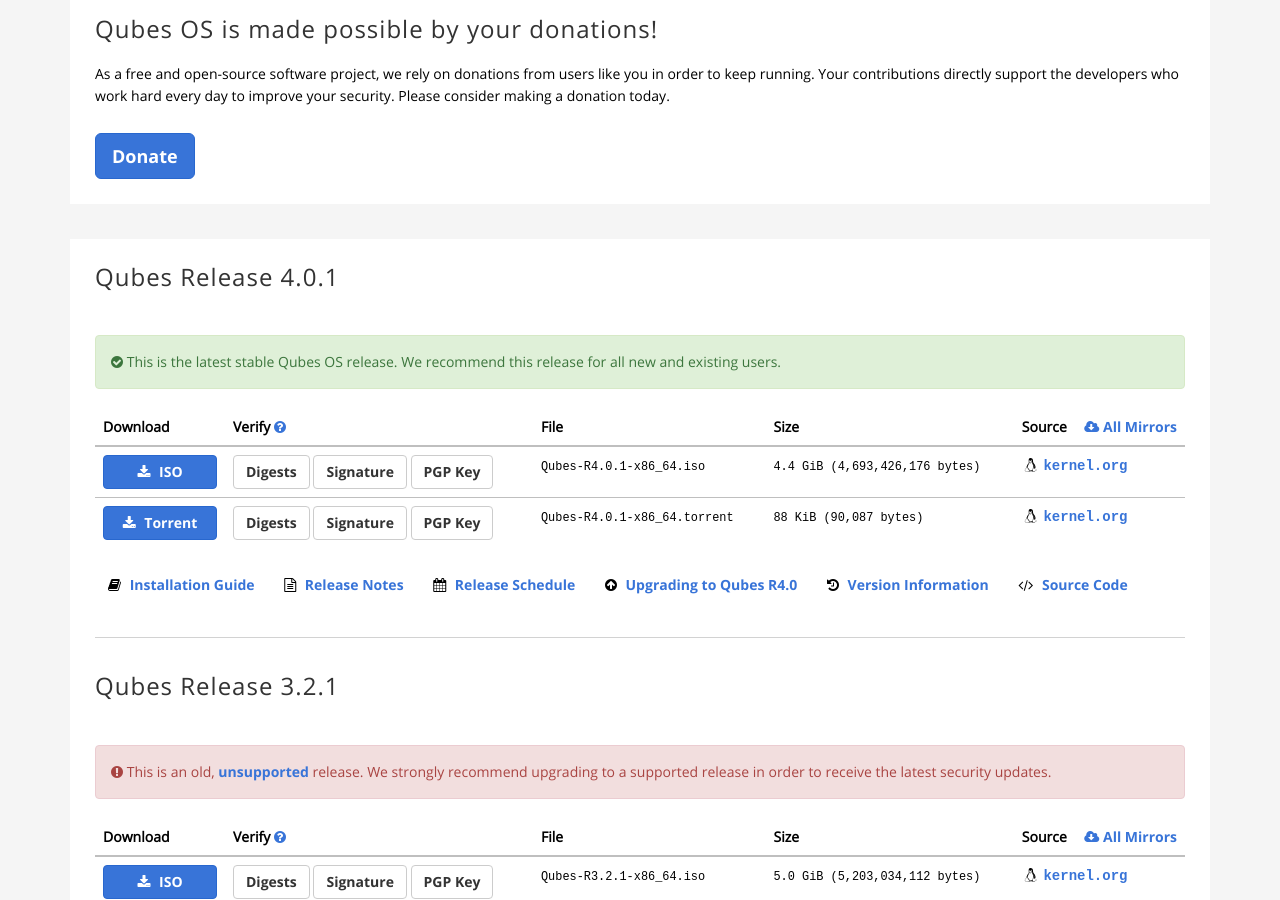
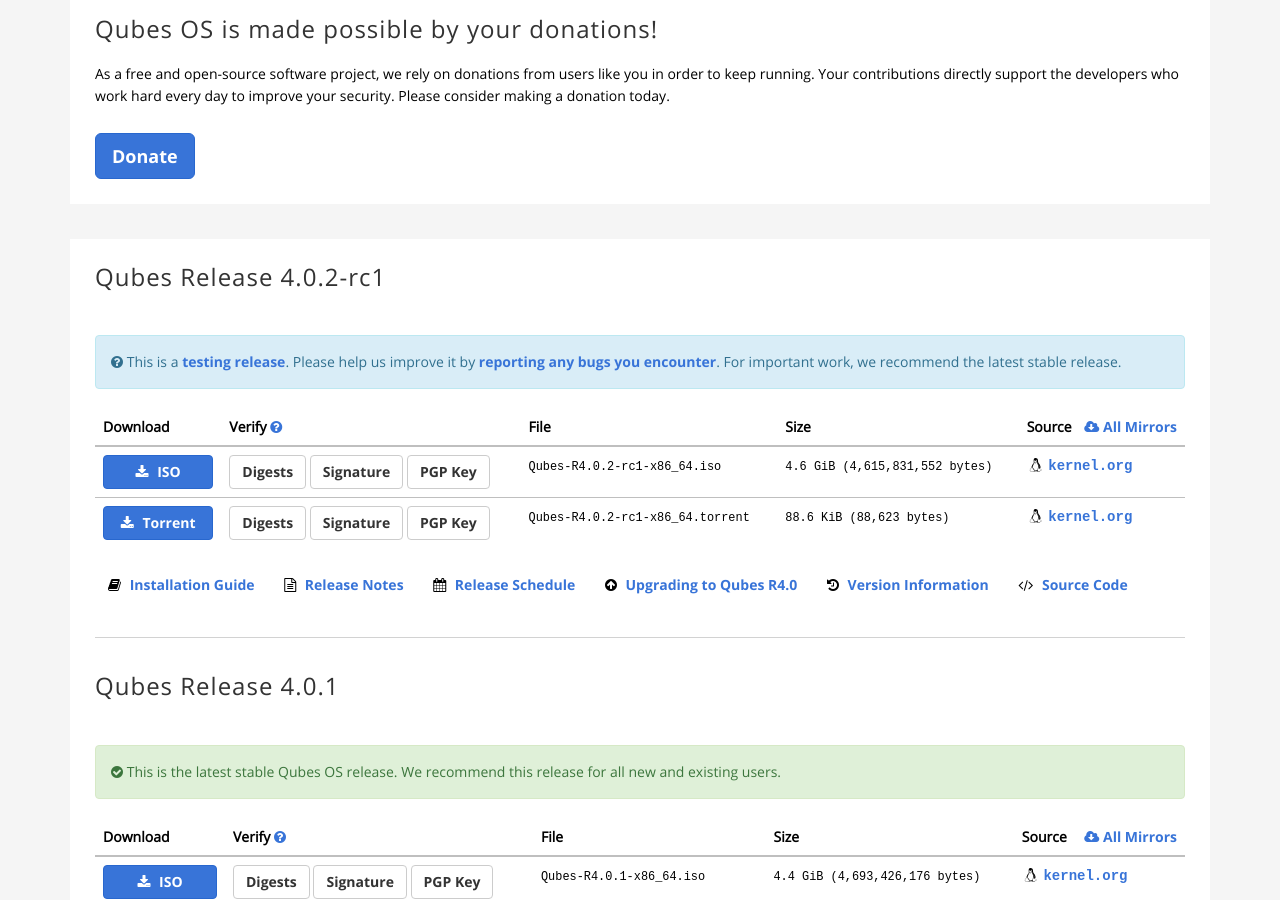
Before and after one commit to QubesOS/qubesos.github.io, a Jekyll site: the page built from pages/downloads.md, in a window 1280 px wide and 900 px high, scrolled down 398 px. Built offline with Jekyll 4.4.1, drawn with Linux system fonts in a browser that asks for light colours; some web fonts are replaced.

Commit message:
Add release 4.0.2-rc1

```diff
--- a/_data/downloads.yml
+++ b/_data/downloads.yml
@@ -5,6 +5,91 @@
 # "Deprecated" means old and no longer supported.
 
 releases:
+  Qubes Release 4.0.2-rc1:
+    testing: yes
+    latest: no
+    aging: no
+    deprecated: no
+    sources:
+      - name: qubes-os.org
+        display: no
+        method: HTTPS
+        type: ISO
+        filename: Qubes-R4.0.2-rc1-x86_64.iso
+        size: 4.6 GiB (4,615,831,552 bytes)
+        url: https://ftp.qubes-os.org/iso/Qubes-R4.0.2-rc1-x86_64.iso
+        verifiers:
+          hash: https://ftp.qubes-os.org/iso/Qubes-R4.0.2-rc1-x86_64.iso.DIGESTS
+          sig: https://ftp.qubes-os.org/iso/Qubes-R4.0.2-rc1-x86_64.iso.asc
+          key: https://keys.qubes-os.org/keys/qubes-release-4-signing-key.asc
+      - name: qubes-os.org
+        display: no
+        method: BitTorrent
+        type: Torrent
+        filename: Qubes-R4.0.2-rc1-x86_64.torrent
+        size: 88.6 KiB (88,623 bytes)
+        url: https://ftp.qubes-os.org/iso/Qubes-R4.0.2-rc1-x86_64.torrent
+        verifiers:
+          hash: https://ftp.qubes-os.org/iso/Qubes-R4.0.2-rc1-x86_64.iso.DIGESTS
+          sig: https://ftp.qubes-os.org/iso/Qubes-R4.0.2-rc1-x86_64.iso.asc
+          key: https://keys.qubes-os.org/keys/qubes-release-4-signing-key.asc
+      - name: kernel.org
+        display: yes
+        method: HTTPS
+        type: ISO
+        filename: Qubes-R4.0.2-rc1-x86_64.iso
+        size: 4.6 GiB (4,615,831,552 bytes)
+        url: https://mirrors.edge.kernel.org/qubes/iso/Qubes-R4.0.2-rc1-x86_64.iso
+        verifiers:
+          hash: https://mirrors.edge.kernel.org/qubes/iso/Qubes-R4.0.2-rc1-x86_64.iso.DIGESTS
+          sig: https://mirrors.edge.kernel.org/qubes/iso/Qubes-R4.0.2-rc1-x86_64.iso.asc
+          key: https://keys.qubes-os.org/keys/qubes-release-4-signing-key.asc
+      - name: halifax.rwth-aachen.de
+        display: no
+        method: HTTP
+        type: ISO
+        filename: Qubes-R4.0.2-rc1-x86_64.iso
+        size: 4.6 GiB (4,615,831,552 bytes)
+        url: http://ftp.halifax.rwth-aachen.de/qubes/iso/Qubes-R4.0.2-rc1-x86_64.iso
+        verifiers:
+          hash: http://ftp.halifax.rwth-aachen.de/qubes/iso/Qubes-R4.0.2-rc1-x86_64.iso.DIGESTS
+          sig: http://ftp.halifax.rwth-aachen.de/qubes/iso/Qubes-R4.0.2-rc1-x86_64.iso.asc
+          key: https://keys.qubes-os.org/keys/qubes-release-4-signing-key.asc
+      - name: kernel.org
+        display: yes
+        method: BitTorrent
+        type: Torrent
+        filename: Qubes-R4.0.2-rc1-x86_64.torrent
+        size: 88.6 KiB (88,623 bytes)
+        url: https://mirrors.edge.kernel.org/qubes/iso/Qubes-R4.0.2-rc1-x86_64.torrent
+        verifiers:
+          hash: https://mirrors.edge.kernel.org/qubes/iso/Qubes-R4.0.2-rc1-x86_64.iso.DIGESTS
+          sig: https://mirrors.edge.kernel.org/qubes/iso/Qubes-R4.0.2-rc1-x86_64.iso.asc
+          key: https://keys.qubes-os.org/keys/qubes-release-4-signing-key.asc
+      - name: halifax.rwth-aachen.de
+        display: no
+        method: BitTorrent
+        type: Torrent
+        filename: Qubes-R4.0.2-rc1-x86_64.torrent
+        size: 88.6 KiB (88,623 bytes)
+        url: http://ftp.halifax.rwth-aachen.de/qubes/iso/Qubes-R4.0.2-rc1-x86_64.torrent
+        verifiers:
+          hash: http://ftp.halifax.rwth-aachen.de/qubes/iso/Qubes-R4.0.2-rc1-x86_64.iso.DIGESTS
+          sig: http://ftp.halifax.rwth-aachen.de/qubes/iso/Qubes-R4.0.2-rc1-x86_64.iso.asc
+          key: https://keys.qubes-os.org/keys/qubes-release-4-signing-key.asc
+    docs:
+      Installation Guide:
+        featured: yes
+        url: /doc/installation-guide/
+      Release Notes:
+        url: /doc/releases/4.0/release-notes/
+      Release Schedule:
+        url: /doc/releases/4.0/schedule/
+      Upgrading to Qubes R4.0:
+        url: /doc/releases/4.0/release-notes/#upgrading
+    featured_docs:
+      get:
+      - Release Notes
   Qubes Release 4.0.1:
     testing: no
     latest: yes
```
